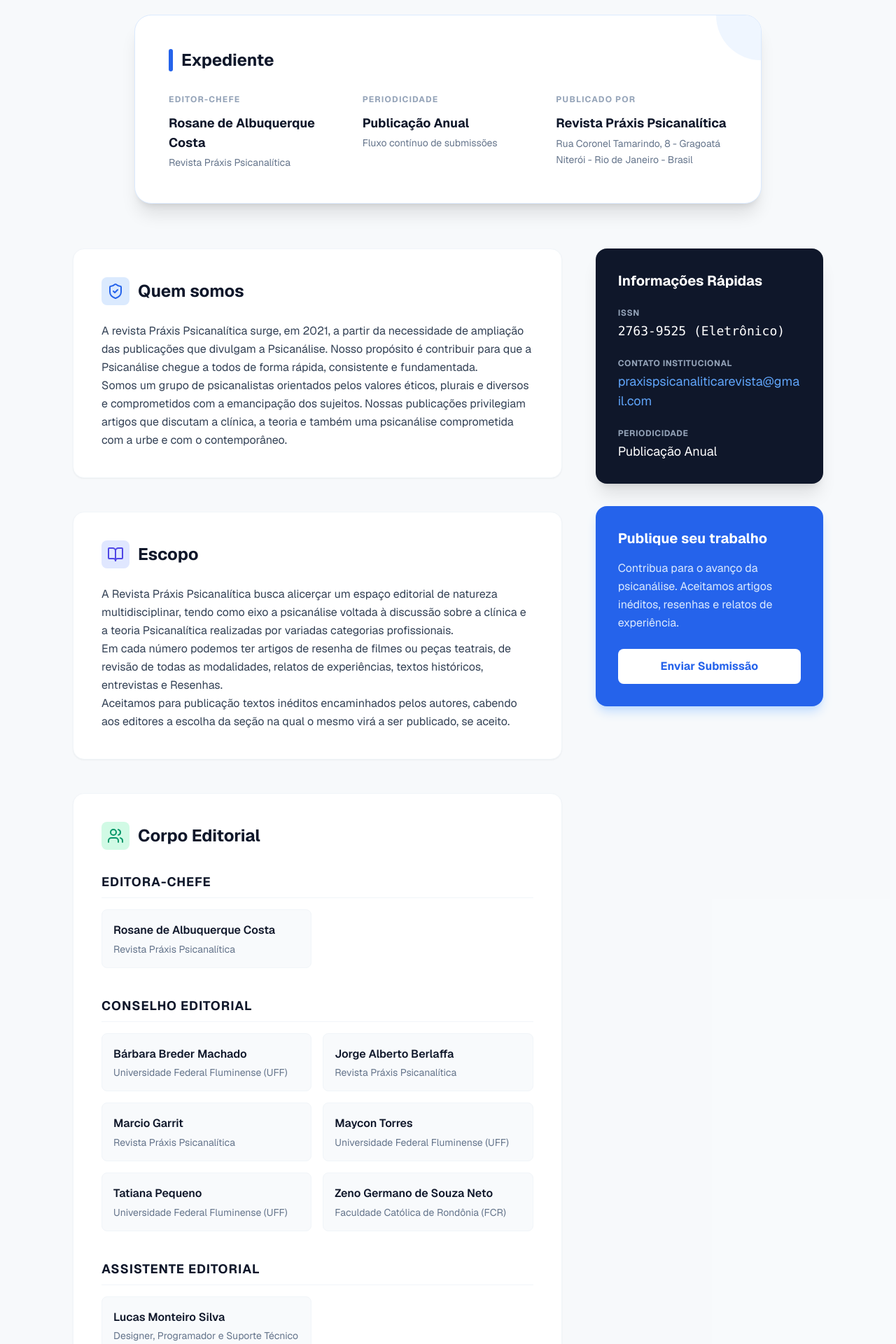
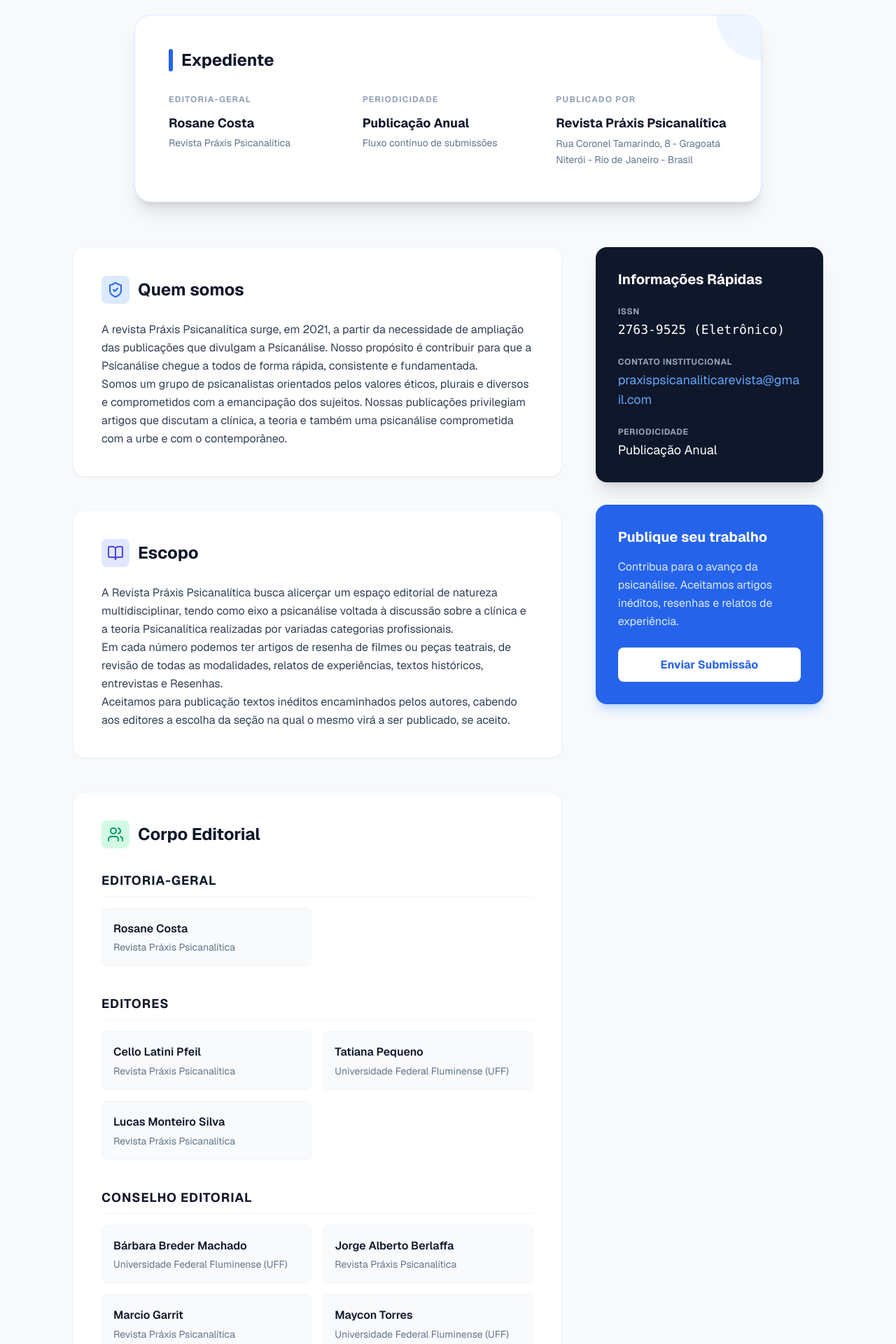
Before and after one commit to eumoonteiro/revistapraxis, a Next.js app: page /sobre in a window 1280 px wide. Shown: the part 240-2160 px from the top of the page at 70% size. Built offline with nearby package versions, Linux system fonts and the light colour scheme; no server answers.

Commit message:
Update editorial board: Editoria-geral, Editores, Conselho Editorial

```diff
--- a/src/app/sobre/page.tsx
+++ b/src/app/sobre/page.tsx
@@ -4,9 +4,17 @@
 export default function AboutPage() {
     const editorialBoard = [
         {
-            role: 'Editora-chefe',
+            role: 'Editoria-geral',
             members: [
-                { name: 'Rosane de Albuquerque Costa', institution: 'Revista Práxis Psicanalítica' }
+                { name: 'Rosane Costa', institution: 'Revista Práxis Psicanalítica' }
+            ]
+        },
+        {
+            role: 'Editores',
+            members: [
+                { name: 'Cello Latini Pfeil', institution: 'Revista Práxis Psicanalítica' },
+                { name: 'Tatiana Pequeno', institution: 'Universidade Federal Fluminense (UFF)' },
+                { name: 'Lucas Monteiro Silva', institution: 'Revista Práxis Psicanalítica' },
             ]
         },
         {
@@ -16,16 +24,9 @@
                 { name: 'Jorge Alberto Berlaffa', institution: 'Revista Práxis Psicanalítica' },
                 { name: 'Marcio Garrit', institution: 'Revista Práxis Psicanalítica' },
                 { name: 'Maycon Torres', institution: 'Universidade Federal Fluminense (UFF)' },
-                { name: 'Tatiana Pequeno', institution: 'Universidade Federal Fluminense (UFF)' },
                 { name: 'Zeno Germano de Souza Neto', institution: 'Faculdade Católica de Rondônia (FCR)' },
             ]
         },
-        {
-            role: 'Assistente Editorial',
-            members: [
-                { name: 'Lucas Monteiro Silva', institution: 'Designer, Programador e Suporte Técnico', email: 'monteirolucas.rj@outlook.com' }
-            ]
-        }
     ];
 
     return (
@@ -48,8 +49,8 @@
 
                         <div className="grid grid-cols-1 md:grid-cols-3 gap-8 relative z-10">
                             <div>
-                                <h3 className="text-xs font-bold text-slate-400 uppercase tracking-widest mb-3">Editor-chefe</h3>
-                                <p className="text-lg font-bold text-slate-900">Rosane de Albuquerque Costa</p>
+                                <h3 className="text-xs font-bold text-slate-400 uppercase tracking-widest mb-3">Editoria-geral</h3>
+                                <p className="text-lg font-bold text-slate-900">Rosane Costa</p>
                                 <p className="text-sm text-slate-500 mt-1">Revista Práxis Psicanalítica</p>
                             </div>
                             <div>
```
